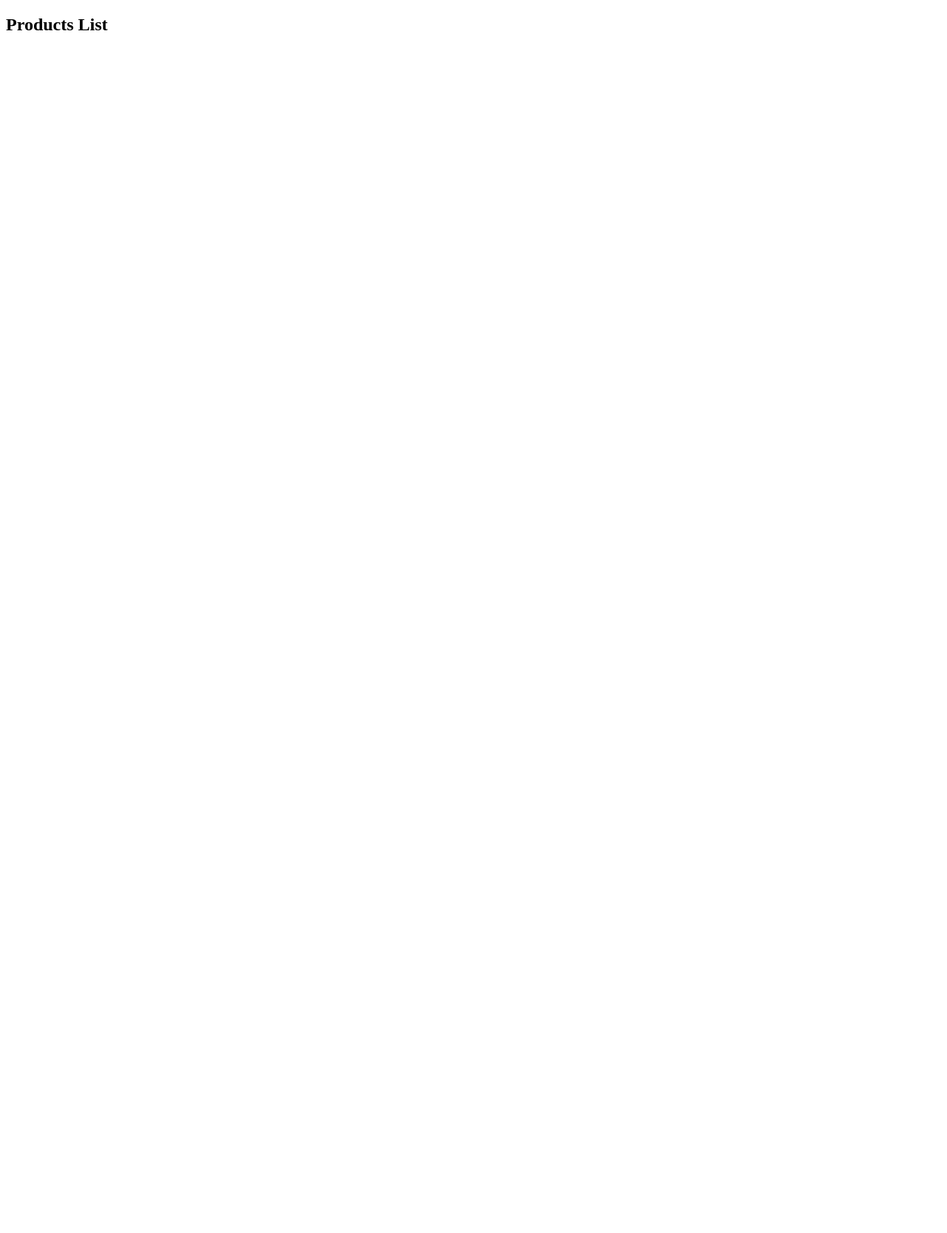
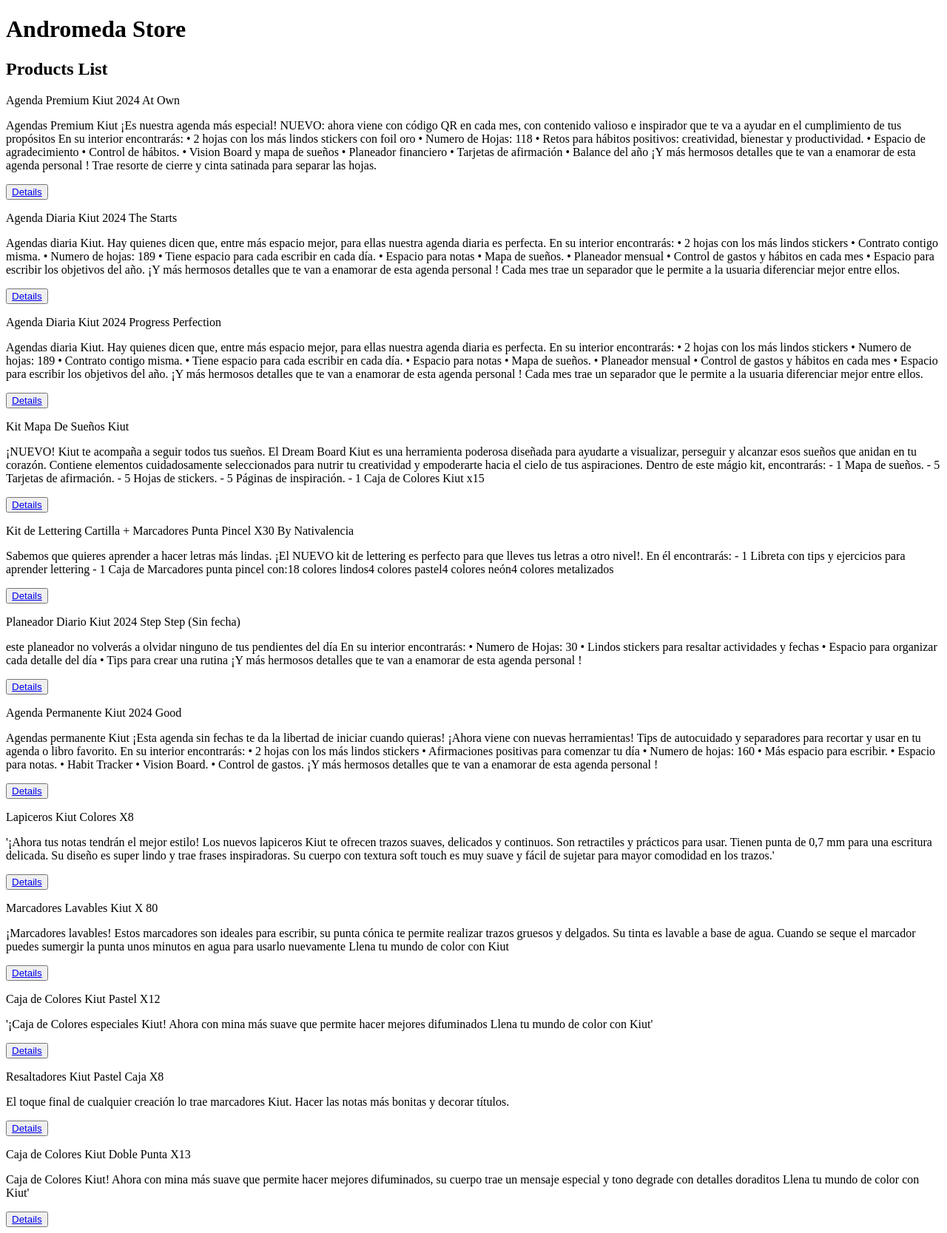
Before and after one commit to amappola7/andromeda-store, an Angular app: page / in a window 1280 px wide. Shown: the whole page at 74% size. Before the commit the page ends 800 px from the top, so only its background shows below. Built offline with nearby package versions, Linux system fonts and the light colour scheme; data requests are answered from the project's data file.

Commit message:
Fixing connection between modules

```diff
--- a/db.json
+++ b/db.json
@@ -79,7 +79,7 @@
     },
     {
       "id": 12,
-      "name": "aja de Colores Kiut Doble Punta X13",
+      "name": "Caja de Colores Kiut Doble Punta X13",
       "description": "Caja de Colores Kiut! Ahora con mina más suave que permite hacer mejores difuminados, su cuerpo trae un mensaje especial y tono degrade con detalles doraditos Llena tu mundo de color con Kiut'",
       "image": "https://cdn1.totalcommerce.cloud/normaco/product-zoom/es/caja-de-colores-kiut-doble-punta-x13-1.webp",
       "price": 34900
--- a/src/app/app.module.ts
+++ b/src/app/app.module.ts
@@ -14,8 +14,8 @@
   imports: [
     CommonModule,
     BrowserModule,
-    AppRoutingModule,
-    HttpClientModule
+    HttpClientModule,
+    AppRoutingModule
   ],
   providers: [],
   bootstrap: [AppComponent]
--- a/src/app/ui/pages/home/home.component.html
+++ b/src/app/ui/pages/home/home.component.html
@@ -1,6 +1,7 @@
+<app-header></app-header>
 <section class="home">
   <div class="products-list__container">
     <h2>Products List</h2>
-    <!-- <app-productCard *ngFor="let product of productsList" [product]="product" [page]="'home'"></app-productCard> -->
+    <app-product-card *ngFor="let product of productsList" [product]="product" [page]="'home'"></app-product-card>
   </div>
 </section>
--- a/src/app/ui/pages/pages.module.ts
+++ b/src/app/ui/pages/pages.module.ts
@@ -12,7 +12,8 @@
   ],
   imports: [
     CommonModule,
-    PagesRoutingModule
+    PagesRoutingModule,
+    SharedModule
   ]
 })
 export class PagesModule { }
--- a/src/app/ui/shared/components/header/header.component.html
+++ b/src/app/ui/shared/components/header/header.component.html
@@ -1 +1 @@
-<p>header works!</p>
+<h1>Andromeda Store</h1>
--- a/src/app/ui/shared/components/product-card/product-card.component.ts
+++ b/src/app/ui/shared/components/product-card/product-card.component.ts
@@ -1,5 +1,6 @@
 import { Component, Input } from '@angular/core';
 import { ProductM } from 'src/app/models/product';
+
 @Component({
   selector: 'app-product-card',
   templateUrl: './product-card.component.html',
```
Also changed, not shown: src/app/ui/shared/shared.module.ts (+2 -6 lines).
